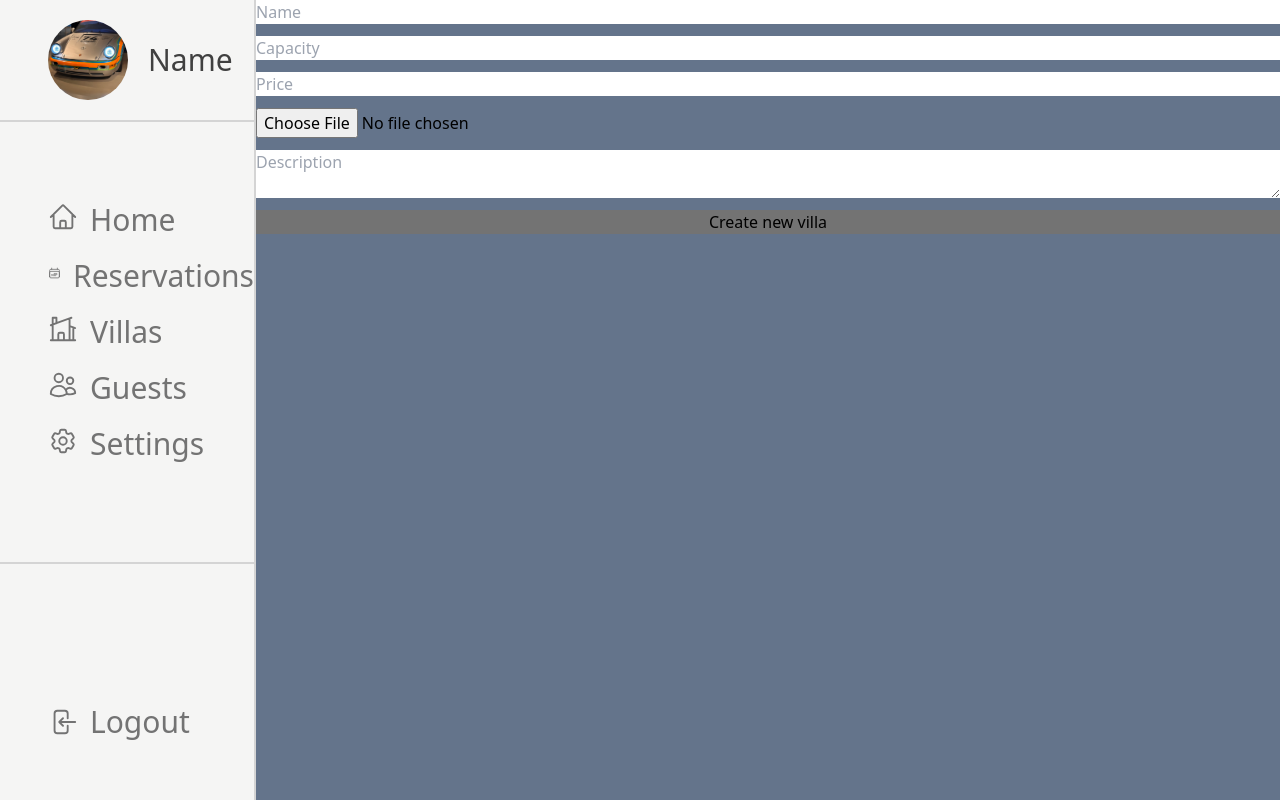
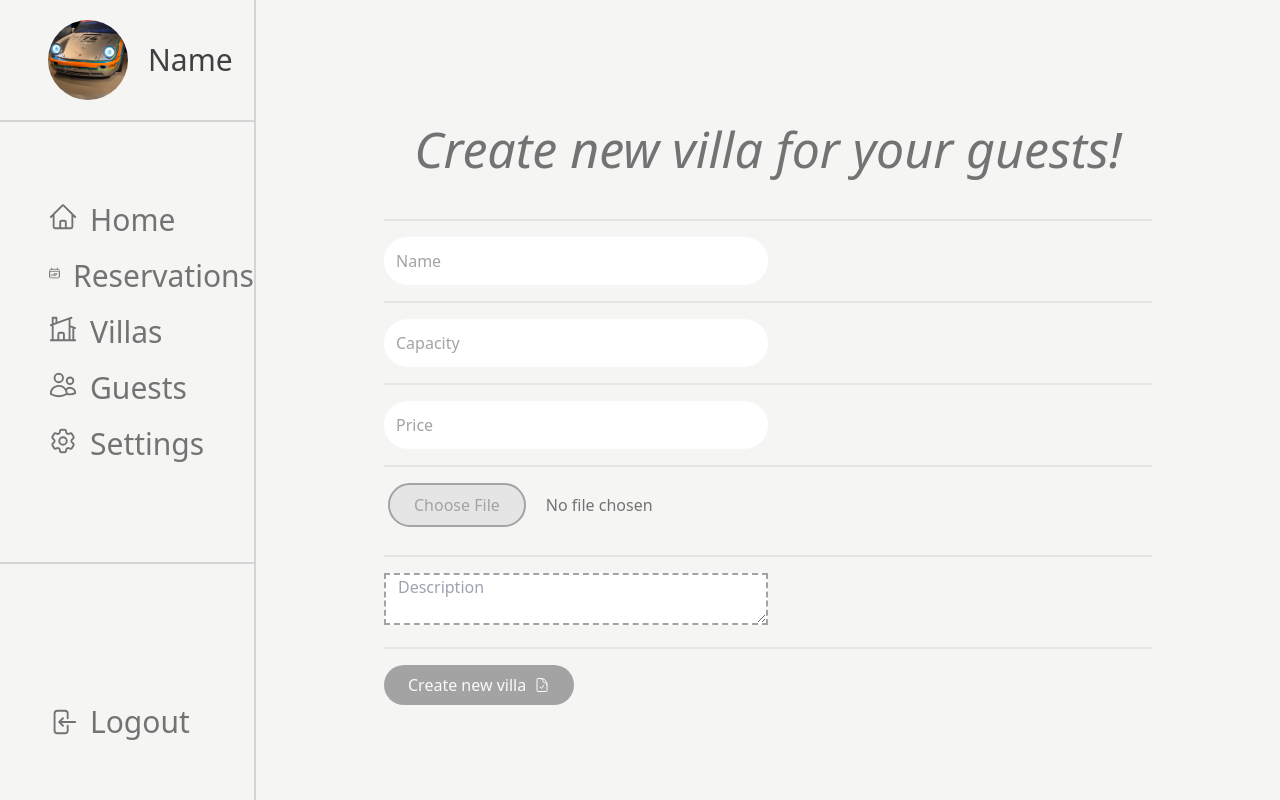
Before and after one commit to MaciekPanek/Dashboard, a React (Vite) app: page /villas/newvilla in a window 1280 px wide. Built offline with nearby package versions, Linux system fonts and the light colour scheme.

Commit message:
added style to the form

```diff
--- a/src/features/villas/AddNewVilla.jsx
+++ b/src/features/villas/AddNewVilla.jsx
@@ -1,5 +1,7 @@
 import { useForm } from "react-hook-form";
 import FormInput from "../../ui/FormInput";
+import FormRow from "./FormRow";
+import { HiOutlineDocumentCheck } from "react-icons/hi2";
 
 function AddNewVilla() {
   const {
@@ -13,23 +15,70 @@ function AddNewVilla() {
 
   return (
     <section className="bg-stone-100 min-h-screen ">
+      <div className="flex justify-center min-h-screen w-full items-center ">
         <form
           onSubmit={handleSubmit(onSubmit)}
-        className="bg-slate-500 w-full h-[800px] gap-3 flex flex-col "
+          className=" flex flex-col w-3/4 "
         >
-        <input {...register("Name")} placeholder="Name" type="text" />
-        <input {...register("Capacity")} placeholder="Capacity" type="text" />
-        <input {...register("Price")} placeholder="Price" type="number" />
-        <input {...register("Img")} placeholder="Img" type="file" />
+          <h1 className="text-center italic text-[50px] text-neutral-500 py-8  border-b-solid border-neutral-200 border-b-2 ">
+            Create new villa for your guests!
+          </h1>
+          <FormRow>
+            <input
+              {...register("Name")}
+              placeholder="Name"
+              type="text"
+              className="inputStyle"
+            />
+            <span></span>
+          </FormRow>
+          <FormRow>
+            <input
+              {...register("Capacity")}
+              placeholder="Capacity"
+              type="text"
+              className="inputStyle"
+            />
+            <span></span>
+          </FormRow>
+          <FormRow>
+            <input
+              {...register("Price")}
+              placeholder="Price"
+              type="number"
+              className="inputStyle"
+            />
+            <span></span>
+          </FormRow>
+          <FormRow>
+            <input
+              {...register("Img")}
+              placeholder="Img"
+              type="file"
+              className=" mb-3 px-1 file:rounded-full file:bg-neutral-200 file:border-solid file:border-neutral-400  file:text-neutral-400  text-neutral-500 file:px-6 file:py-2 file:mr-5 file:hover:cursor-pointer "
+            />
+
+            <span></span>
+          </FormRow>
+          <FormRow>
             <textarea
               {...register("Description")}
               placeholder="Description"
               type="text"
+              className="border-2 border-dashed border-neutral-400 w-1/2 px-3 text-neutral-500 outline-none  "
             />
-        <button type="submit" className="bg-neutral-500">
-          Create new villa
+            <span></span>
+          </FormRow>
+          <FormRow className="border-none">
+            <button
+              type="submit"
+              className="rounded-full px-6 py-2 bg-neutral-400 border-solid border-neutral-400  text-neutral-50 flex items-center gap-2 hover:scale-105 duration-300 "
+            >
+              Create new villa <HiOutlineDocumentCheck />
             </button>
+          </FormRow>
         </form>
+      </div>
     </section>
   );
 }
--- /dev/null
+++ b/src/features/villas/FormRow.jsx
@@ -0,0 +1,9 @@
+function FormRow({ children, className }) {
+  return (
+    <div className={`${className} border-b-neutral-200 border-b-2 py-4 `}>
+      {children}
+    </div>
+  );
+}
+
+export default FormRow;
--- a/src/index.css
+++ b/src/index.css
@@ -3,7 +3,7 @@
 @tailwind utilities;
 
 @layer components {
-  body {
-    /* @apply; */
+  .inputStyle {
+    @apply h-12 rounded-full w-1/2 px-3 placeholder:text-neutral-400 text-neutral-500 outline-none;
   }
 }
```
Lines whose indentation alone changed are shown as unchanged.
